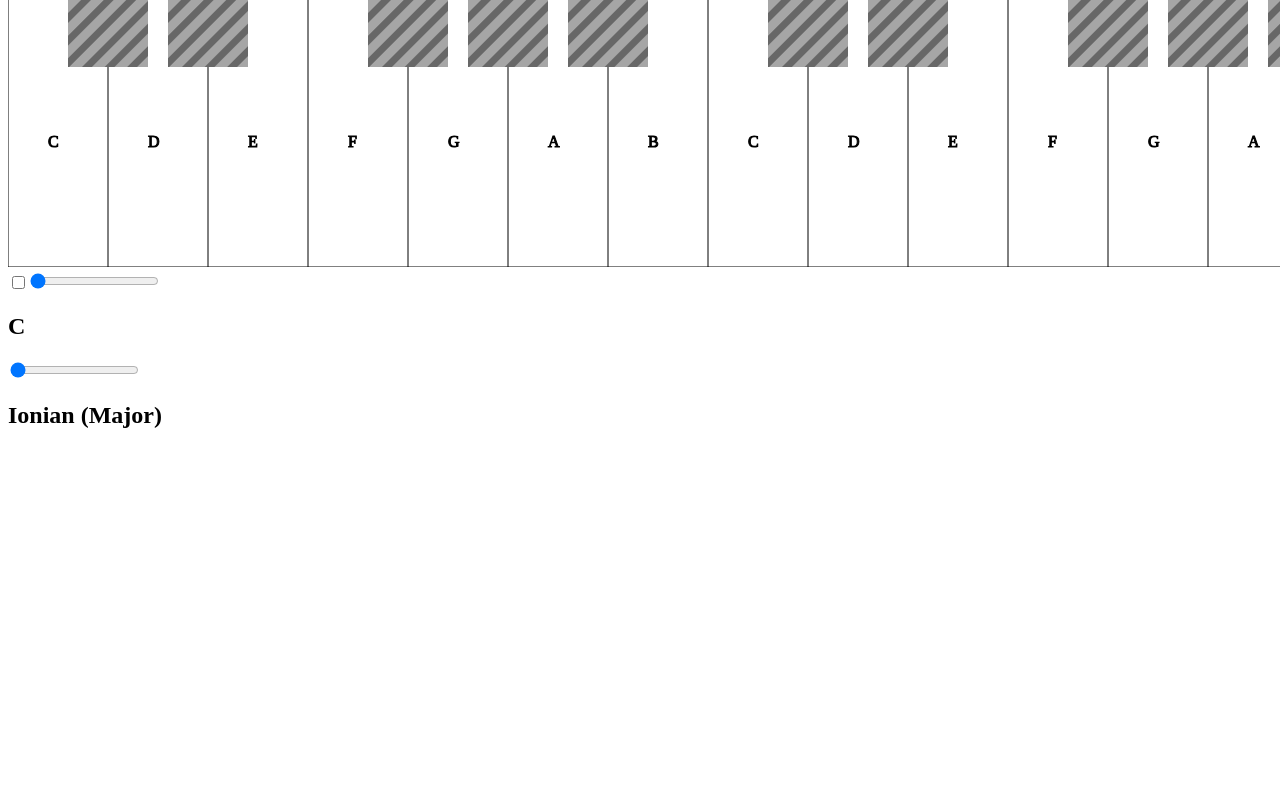
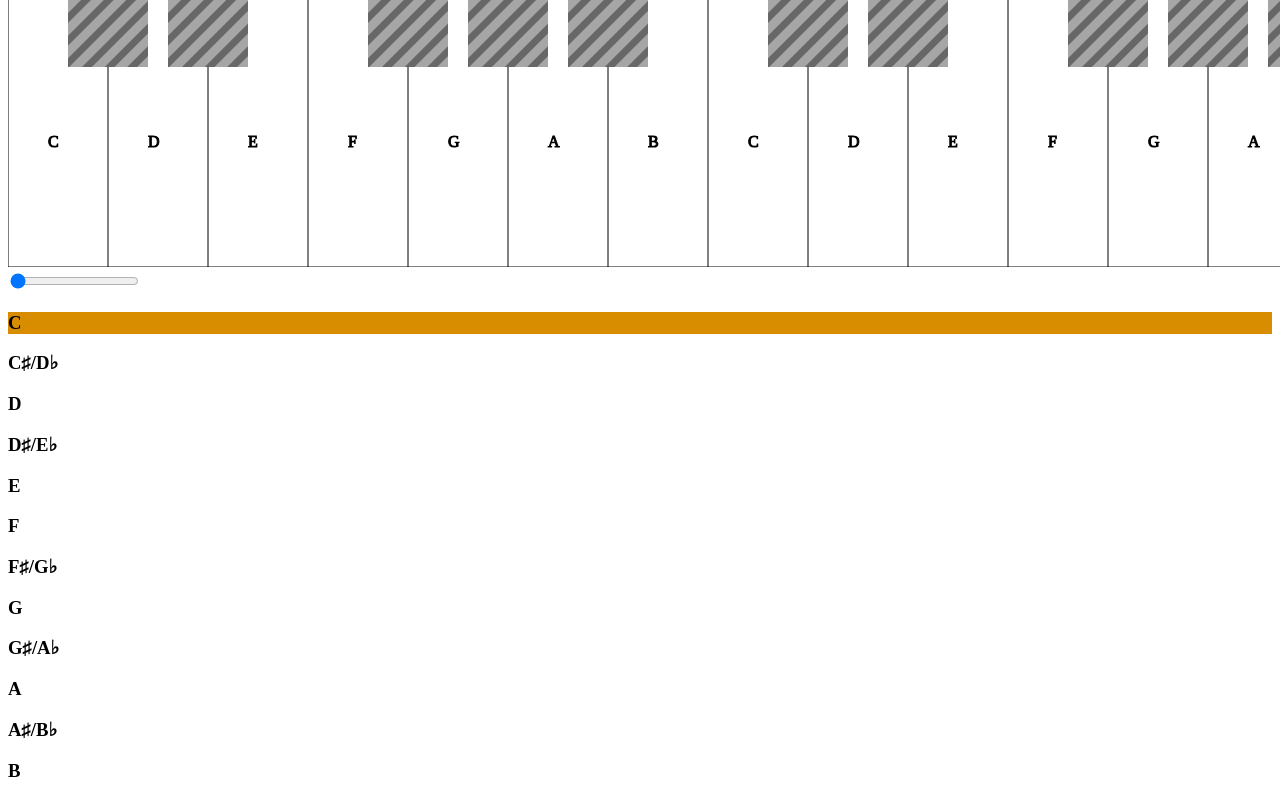
Before and after one commit to mikefooks/diatonish, a React app: page / in a window 1280 px wide. Shown: the part 341-1141 px from the top of the page. Before the commit the page ends 800 px from the top, so only its background shows below. Built offline with nearby package versions, Linux system fonts and the light colour scheme.

Commit message:
working with the VisualSlider component--upgrade to the Mode and Root Sliders.

```diff
--- a/src/App.js
+++ b/src/App.js
@@ -4,12 +4,16 @@ import { Map } from "immutable";
 
 // config and utilities.
 import { defaultOctaves, defaultState } from "./config";
-import { modeNames, getScale } from "./lib/Theory";
+import { chromaticScale,
+         circleOfFifths,
+         modeNames,
+         getScale } from "./lib/Theory";
 
 // components
 import SvgKeybed from "./components/SvgKeybed";
-import { RootSlider, RootDisplay, RootOnBottomToggle } from "./components/RootControls";
-import { ModeSlider, ModeDisplay } from "./components/ModeControls";
+// import { RootSlider, RootDisplay, RootOnBottomToggle } from "./components/RootControls";
+// import { ModeSlider, ModeDisplay } from "./components/ModeControls";
+import VisualSlider from "./components/VisualSlider";
 
 
 const App = (props) => {
@@ -27,12 +31,11 @@ const App = (props) => {
   const [ state, setState ] = useState(Map(defaultState));
 
   // Handler fn to reflect changes to the RootSlider input.
-  function updateRoot(evt) {
-    let noteIdx = evt.target.valueAsNumber;
-    let newScale = getScale(defaultOctaves, noteIdx, state.get("activeMode"));
+  function updateRoot(newRoot) {;
+    let newScale = getScale(defaultOctaves, newRoot, state.get("activeMode"));
 
     let newState = state.merge({
-      activeRoot: noteIdx,
+      activeRoot: newRoot,
       activeKeys: newScale
     });
 
@@ -63,6 +66,15 @@ const App = (props) => {
       <SvgKeybed activeRoot= { state.get("activeRoot") }
                  activeKeys={ state.get("activeKeys") }
                  rootOnBottom={ state.get("rootOnBottom") } />
+      <VisualSlider name="rootSlider"
+                    values={ chromaticScale }
+                    activeValue={ state.get("activeRoot") }
+                    changeHandler={ updateRoot } />
+    </div>
+  );
+};
+
+/*
       <div className="rootControls">
         <RootOnBottomToggle toggleRootOnBottom={ toggleRootOnBottom } />
         <RootSlider activeRoot={ state.get("activeRoot") }
@@ -74,8 +86,6 @@ const App = (props) => {
                     updateMode={ updateMode } />
         <ModeDisplay activeMode={ modeNames[state.get("activeMode")] } />
       </div>
-    </div>
-  );
-};
+*/
 
 export default App;
--- /dev/null
+++ b/src/components/VisualSlider.js
@@ -0,0 +1,36 @@
+import React from "react";
+
+
+const VisualSlider = (props) => {
+  let { name, values, activeValue, changeHandler } = props;
+
+  let displayPanes = values.map((val, idx) => {
+    let active = idx == activeValue ? "active" : "";
+    let classes = `${name}__displayPane ${active}`.trimEnd();
+
+    return (
+      <div className={ classes }
+           onClick={ () => changeHandler(idx) }>
+        <h3>
+          { val }
+        </h3>
+      </div>
+    );
+  });
+
+  return (
+    <div>
+      <input type="range"
+              min="0"
+              max={ values.length }
+              value={ activeValue }
+              onChange={ (evt) => changeHandler(evt.target.valueAsNumber) } >
+      </input>
+      <div>
+        { displayPanes }
+      </div>
+    </div>
+  );
+};
+
+export default VisualSlider;
--- a/src/index.html
+++ b/src/index.html
@@ -14,6 +14,10 @@
           #444 11px
         );
       }
+
+      div.rootSlider__displayPane.active {
+        background-color: rgb(216, 140, 0);
+      }
     </style>
   </head>
   <body>
```
Also changed, not shown: src/lib/Theory.js.
